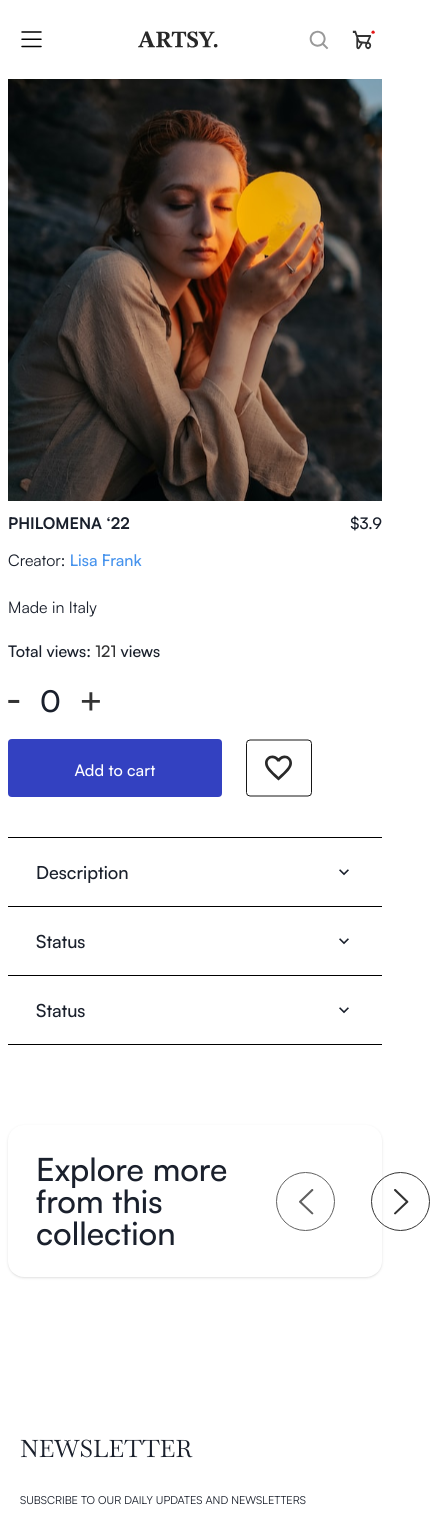
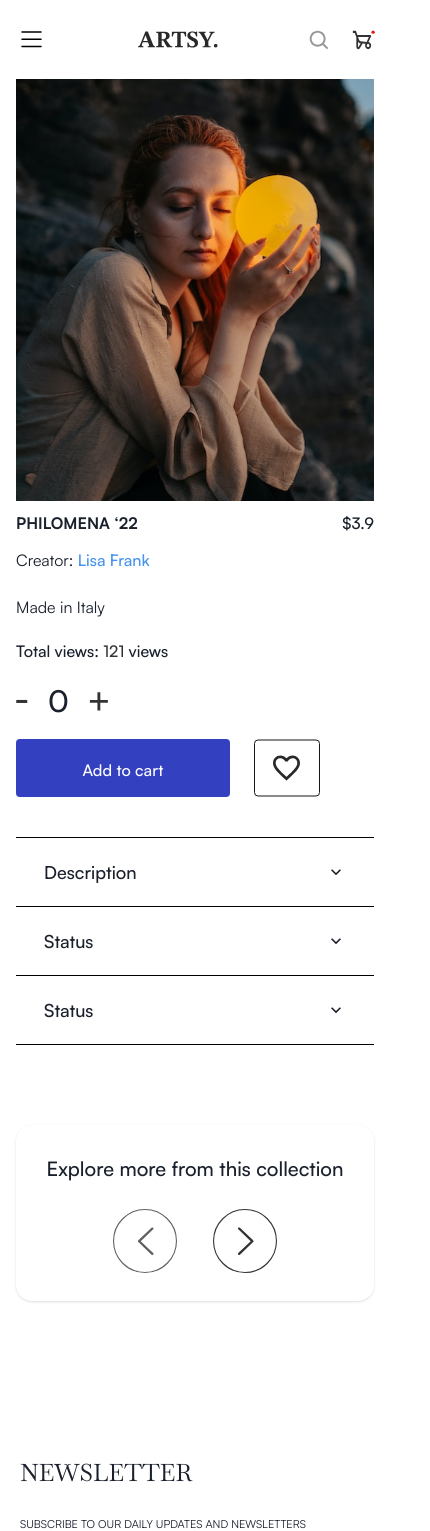
Before and after one commit to shadrxcc/artsy, a React (Vite) app: page /product-details/1 in a window 390 px wide. Shown: the top 1531 px of the page, 430 px wide, since content can reach past the window. Built offline with nearby package versions, Linux system fonts and the light colour scheme; a web font is replaced by a local one.

Commit message:
make explore collection component responsive and adjust button size

```diff
--- a/src/components/productdetails.jsx
+++ b/src/components/productdetails.jsx
@@ -38,7 +38,7 @@ const Productdetails = () => {
   const [collectionData, setCollectionData] = useState(collection);
 
   return (
-    <div className="px-2 flex flex-col gap-y-20 md:px-10 mx-auto">
+    <div className="px-4 flex flex-col gap-y-20 md:px-10 mx-auto">
       <div className="flex flex-col md:flex-row justify-center">
         <div
           className="w-full h-[50vh] md:h-auto lg:w-1/4 bg-cover bg-center bg-no-repeat"
@@ -151,13 +151,13 @@ const Productdetails = () => {
       </div>
 
       <div>
-        <div className="flex bg-white shadow items-center p-7 rounded-2xl justify-between">
-          <p className="text-[32px] leading-8 font-medium">
+        <div className="flex bg-white shadow items-center flex-col md:flex-row gap-y-6 p-7 rounded-2xl justify-between">
+          <p className="text-xl md:text-[32px] text-center md:text-start leading-8 font-medium">
             Explore more from this collection
           </p>
           <span className="flex gap-x-9">
-            <img src={left} alt="" />
-            <img src={right} alt="" />
+            <img src={left} className="w-16" alt="" />
+            <img src={right} className="w-16" alt="" />
           </span>
         </div>
 
```
